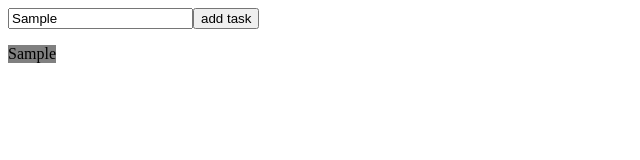
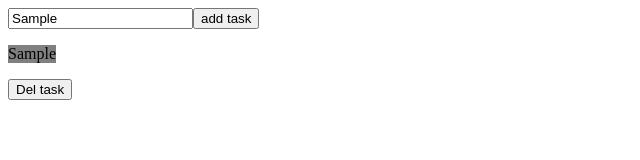
Before and after one commit to hugoFreit4s/to-do-w-vite, a React (Vite) app: page / in a window 1280 px wide. Both pictures are taken after typing "Sample" into the empty fields and a click on the button "add task". Shown: the top 160 px of the page, without its empty margins (0-640 px from the left). Built offline with nearby package versions, Linux system fonts and the light colour scheme.

Commit message:
Task del feature working

```diff
--- a/src/App.tsx
+++ b/src/App.tsx
@@ -3,21 +3,41 @@ import Task from './Task';
 
 function App() {
   const [name, setName] = useState('');
-  const [database, setDatabase] = useState<string[]>([]);
+  const [database, setDatabase] = useState<{ tName: string, id: string }[]>([]);
 
+  function removeTask(tId: string) {
+    const tempArr: { tName: string, id: string }[] = [];
+    database.forEach(x => {
+      if (x.id !== tId) tempArr.push(x);
+    });
+    setDatabase([...tempArr]);
+  }
   return (
     <>
-      <input type="text" onChange={e => setName(e.target.value)} />
+      <input type="text" onChange={e => {
+        if (e.target.value.length >= 4) {
+          setName(e.target.value);
+        } else {
+          setName('No title');
+        }
+      }} />
       <button onClick={() => {
-        setDatabase(prevDatabase => [...prevDatabase, name]);
+        if (name === '') {
+          setDatabase(prev => [...prev, { tName: 'No title', id: crypto.randomUUID() }]);
+        } else {
+          setDatabase(prev => [...prev, { tName: name, id: crypto.randomUUID() }]);
+        }
         console.log(database);
       }}>add task</button>
 
-      <div>
+      <div style={{ display: 'flex', flexDirection: 'column', gap: '10px' }}>
         {database.map((task) => (
-          <Task taskName={task} />
+          <div>
+            <Task taskName={task.tName} />
+            <button onClick={() => removeTask(task.id)}>Del task</button>
+          </div>
         ))}
-      </div>
+      </div >
     </>
   );
 }
--- a/src/Task.tsx
+++ b/src/Task.tsx
@@ -2,7 +2,9 @@ type Props = {
     taskName: string;
 }
 const Task = ({ taskName }: Props) => {
-    return <p style={{ backgroundColor: 'gray', width: 'fit-content' }}>{taskName}</p>
+    return (
+        <p style={{ backgroundColor: 'gray', width: 'fit-content' }}>{taskName}</p>
+    )
 }
 
 export default Task;
```
